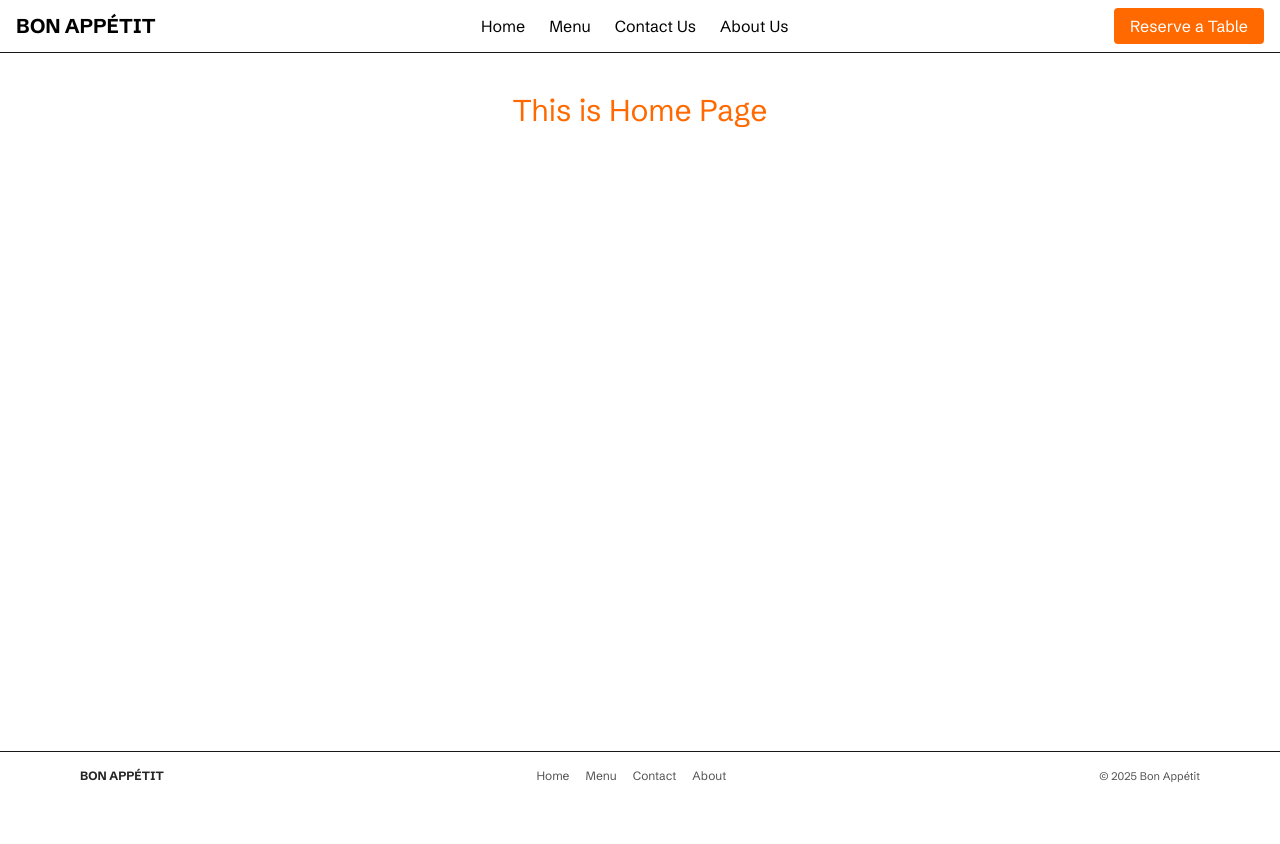
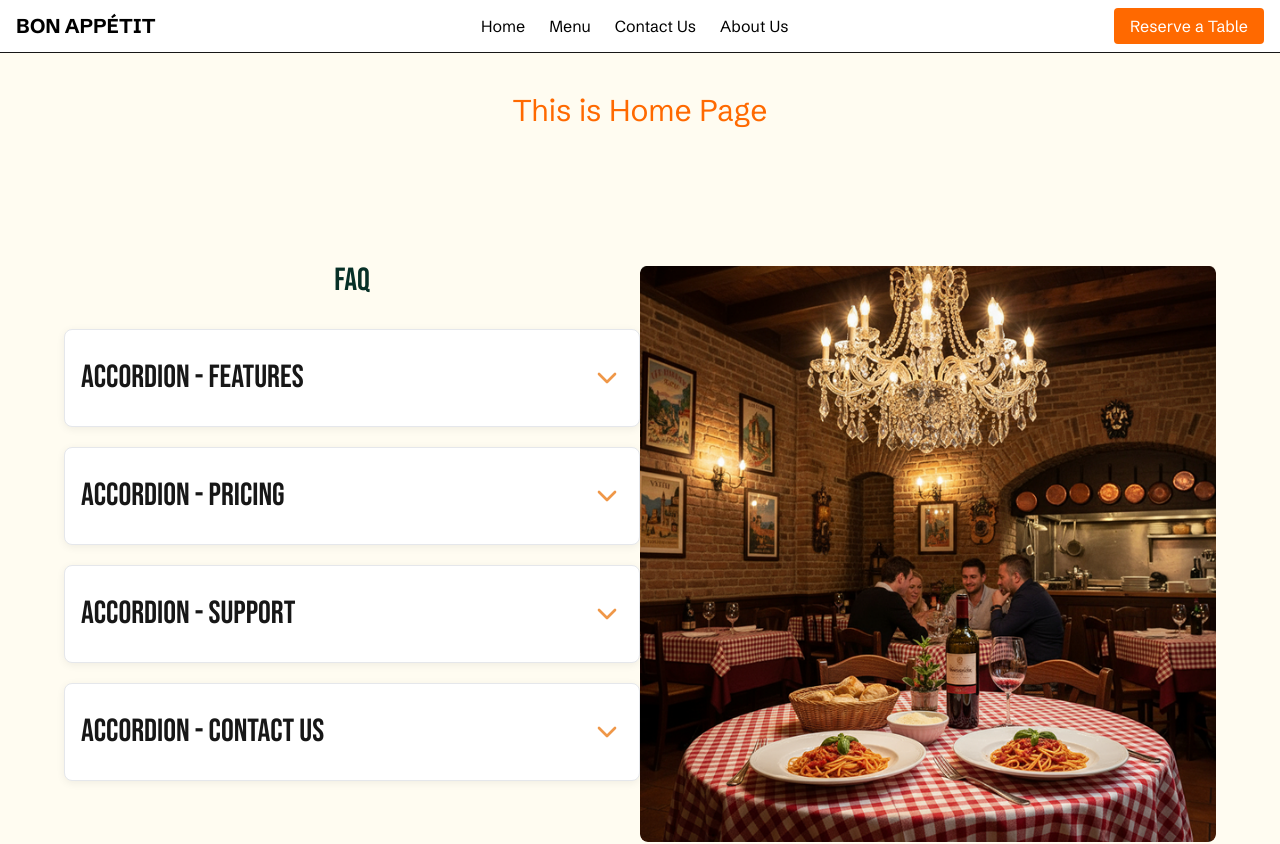
Before and after one commit to OrionLynn19/restaurant-bon-appetit, a Next.js app: page / in a window 1280 px wide. Shown: the top 844 px of the page. Before the commit the page ends 800 px from the top, so only its background shows below. Built offline with nearby package versions, Linux system fonts and the light colour scheme.

Commit message:
feat:FAQ Accordion(home)

```diff
--- a/package.json
+++ b/package.json
@@ -9,10 +9,13 @@
     "lint": "eslint"
   },
   "dependencies": {
+    "clsx": "^2.1.1",
+    "lucide-react": "^0.544.0",
     "next": "15.5.3",
     "react": "19.1.0",
     "react-dom": "19.1.0",
-    "swiper": "^12.0.1"
+    "swiper": "^12.0.1",
+    "tailwind-merge": "^3.3.1"
   },
   "devDependencies": {
     "@eslint/eslintrc": "^3",
--- a/src/app/page.tsx
+++ b/src/app/page.tsx
@@ -1,9 +1,13 @@
-import Image from "next/image";
+import Homepage_FAQ from "../components/Homepage_FAQ";
 
 export default function Home() {
   return (
-    <div>
-      <div className="p-10 text-center text-3xl text-orange-500">This is Home Page</div>
+    <div style={{ backgroundColor: "#FFFCF1" }} className="min-h-screen">
+      <div className="p-10 text-center text-3xl text-orange-500">
+        This is Home Page
+      </div>
+      {/* FAQ Section */}
+      <Homepage_FAQ />
     </div>
   );
 }
--- /dev/null
+++ b/src/components/Accordion/custom-accordion.tsx
@@ -0,0 +1,132 @@
+"use client";
+
+import * as React from "react";
+import { ChevronDown } from "lucide-react";
+import { cn } from "@/lib/utils";
+
+interface AccordionItemData {
+  id: string;
+  trigger: React.ReactNode;
+  content: React.ReactNode;
+}
+
+interface AccordionProps {
+  items: AccordionItemData[];
+  type?: "single" | "multiple";
+  className?: string;
+}
+
+interface AccordionItemState {
+  [key: string]: boolean;
+}
+
+export function CustomAccordion({
+  items,
+  type = "multiple",
+  className,
+}: AccordionProps) {
+  const [openItems, setOpenItems] = React.useState<AccordionItemState>({});
+
+  const toggleItem = (itemId: string) => {
+    setOpenItems((prev) => {
+      // For single mode, open only one at a time nah
+      if (type === "single") {
+        const newState: AccordionItemState = {};
+        if (!prev[itemId]) {
+          newState[itemId] = true;
+        }
+        return newState;
+      } else {
+        // For multiple mode
+        return {
+          ...prev,
+          [itemId]: !prev[itemId],
+        };
+      }
+    });
+  };
+
+  return (
+    <div className={cn("flex flex-col", className)}>
+      {items.map((item) => (
+        <AccordionItem
+          key={item.id}
+          id={item.id}
+          trigger={item.trigger}
+          content={item.content}
+          isOpen={openItems[item.id] || false}
+          onToggle={() => toggleItem(item.id)}
+        />
+      ))}
+    </div>
+  );
+}
+
+interface AccordionItemProps {
+  id: string;
+  trigger: React.ReactNode;
+  content: React.ReactNode;
+  isOpen: boolean;
+  onToggle: () => void;
+}
+
+function AccordionItem({
+  trigger,
+  content,
+  isOpen,
+  onToggle,
+}: AccordionItemProps) {
+  const contentRef = React.useRef<HTMLDivElement>(null);
+  const [height, setHeight] = React.useState<number>(0);
+
+  React.useEffect(() => {
+    if (contentRef.current) {
+      const scrollHeight = contentRef.current.scrollHeight;
+      setHeight(isOpen ? scrollHeight : 0);
+    }
+  }, [isOpen]);
+
+  return (
+    <div
+      className="w-[343px] md:w-full max-w-[343px] md:max-w-[646px] mb-[10px] last:mb-0 bg-white rounded-lg border border-gray-200 p-4"
+      style={{ boxShadow: "0px 2px 8px 0px #00000010" }}
+    >
+      <button
+        onClick={onToggle}
+        className="w-full flex items-start justify-between gap-4 py-4 text-left text-sm font-medium transition-all outline-none focus-visible:ring-2 focus-visible:ring-ring focus-visible:ring-offset-2 disabled:pointer-events-none disabled:opacity-50 cursor-pointer"
+      >
+        <span className="flex-1 break-words whitespace-normal text-left overflow-hidden">
+          {trigger}
+        </span>
+        <ChevronDown
+          className={cn(
+            "pointer-events-none shrink-0 transition-transform duration-300 ease-in-out w-[22.4px] h-[22.4px] md:w-[32px] md:h-[32px]",
+            isOpen ? "scale-y-[-1]" : "scale-y-[1]"
+          )}
+          style={{
+            color: "#EF9748",
+          }}
+        />
+      </button>
+
+      <div
+        style={{
+          height: `${height}px`,
+          transition:
+            "height 0.5s cubic-bezier(0.25, 0.46, 0.45, 0.94), opacity 1.2s cubic-bezier(0.25, 0.46, 0.45, 0.94)",
+          opacity: isOpen ? 1 : 0,
+          overflow: "hidden",
+        }}
+      >
+        <div
+          ref={contentRef}
+          className="pt-0 pb-4 cursor-pointer"
+          onClick={isOpen ? onToggle : undefined}
+          title={isOpen ? "Click to close" : undefined}
+        >
+          {content}
+        </div>
+      </div>
+    </div>
+  );
+}
--- /dev/null
+++ b/src/components/Homepage_FAQ.tsx
@@ -0,0 +1,80 @@
+import { CustomAccordion } from "./Accordion/custom-accordion";
+import { faqs } from "../data/faqData";
+import Image from "next/image";
+
+const COLORS = {
+  primary: "#073027",
+  divider: "rgba(10,10,10,0.3)",
+  textDark: "#000000",
+};
+
+const FONTS = {
+  primary: "Bebas Neue",
+  secondary: "Schibsted Grotesk",
+};
+
+export default function Homepage_FAQ() {
+  const questionClasses =
+    "text-[20px] md:text-[32px] leading-[120%] md:leading-[100%] tracking-[0px] capitalize text-left break-words whitespace-normal w-full";
+  const answerClasses =
+    "text-[14px] md:text-[20px] font-normal leading-[120%] md:leading-[100%] tracking-[0px] break-words whitespace-normal w-full";
+
+  const accordionItems = faqs.map((faq) => ({
+    id: faq.id,
+    trigger: (
+      <span
+        className={`${questionClasses} text-[${COLORS.primary}]`}
+        style={{ fontFamily: FONTS.primary }}
+      >
+        {faq.q}
+      </span>
+    ),
+    content: (
+      <div
+        className={`${answerClasses} text-black`}
+        style={{ fontFamily: FONTS.secondary }}
+      >
+        <div
+          className="w-full border-t mt-4 mb-6"
+          style={{ borderColor: COLORS.divider }}
+        />
+        {faq.a}
+      </div>
+    ),
+  }));
+
+  return (
+    // mobile single, desktop two columns
+    <div className="w-[343px] md:w-full md:max-w-[1440px] flex flex-col gap-[10px] md:gap-[96px] mx-auto md:px-16">
+      <div className="flex flex-col md:flex-row md:justify-between py-[48px] md:py-[96px]">
+        <div className="w-full md:w-[646px] items-start justify-start">
+          <h2
+            className="hidden md:block text-[20px] md:text-[32px] leading-[120%] md:leading-[100%] tracking-[0px] capitalize break-words whitespace-normal w-full text-center mb-8"
+            style={{
+              fontFamily: FONTS.primary,
+              color: COLORS.primary,
+            }}
+          >
+            FAQ
+          </h2>
+          <CustomAccordion
+            items={accordionItems}
+            type="multiple"
+            className="flex flex-col gap-[10px]"
+          />
+        </div>
+        {/* Desktop only */}
+        <div className="hidden md:flex md:w-[646px] md:items-center md:justify-center">
+          <Image
+            src="/images/Rectangle.png"
+            alt="FAQ Support"
+            width={646}
+            height={646}
+            className="rounded-lg object-cover"
+            priority
+          />
+        </div>
+      </div>
+    </div>
+  );
+}
--- /dev/null
+++ b/src/data/faqData.ts
@@ -0,0 +1,27 @@
+import { FAQ } from "@/types/content";
+
+export const faqs: FAQ[] = [
+  {
+    id: "f1",
+    q: "Accordion - Features",
+    a: "This is the answer to frequently asked questions and a couple of more words to describe the subject furture so that blabla bla will understand blablablabal",
+  },
+
+  {
+    id: "f2",
+    q: "Accordion - Pricing",
+    a: "This is the answer to frequently asked questions and a couple of more words to describe the subject furture so that blabla bla will understand blablablabal",
+  },
+
+  {
+    id: "f3",
+    q: "Accordion - Support",
+    a: "This is the answer to frequently asked questions and a couple of more words to describe the subject furture so that blabla bla will understand blablablabal",
+  },
+
+  {
+    id: "f4",
+    q: "Accordion - Contact Us",
+    a: "This is the answer to frequently asked questions and a couple of more words to describe the subject furture so that blabla bla will understand blablablabal",
+  },
+];
--- /dev/null
+++ b/src/lib/utils.ts
@@ -0,0 +1,6 @@
+import { type ClassValue, clsx } from "clsx";
+import { twMerge } from "tailwind-merge";
+
+export function cn(...inputs: ClassValue[]) {
+  return twMerge(clsx(inputs));
+}
--- /dev/null
+++ b/src/types/content.ts
@@ -0,0 +1,5 @@
+export interface FAQ {
+  id: string;
+  q: string;
+  a: string;
+}
```
Also changed, not shown: public/images/Rectangle.png (added), 1 other file (tests, documents, lock files or other folders).
